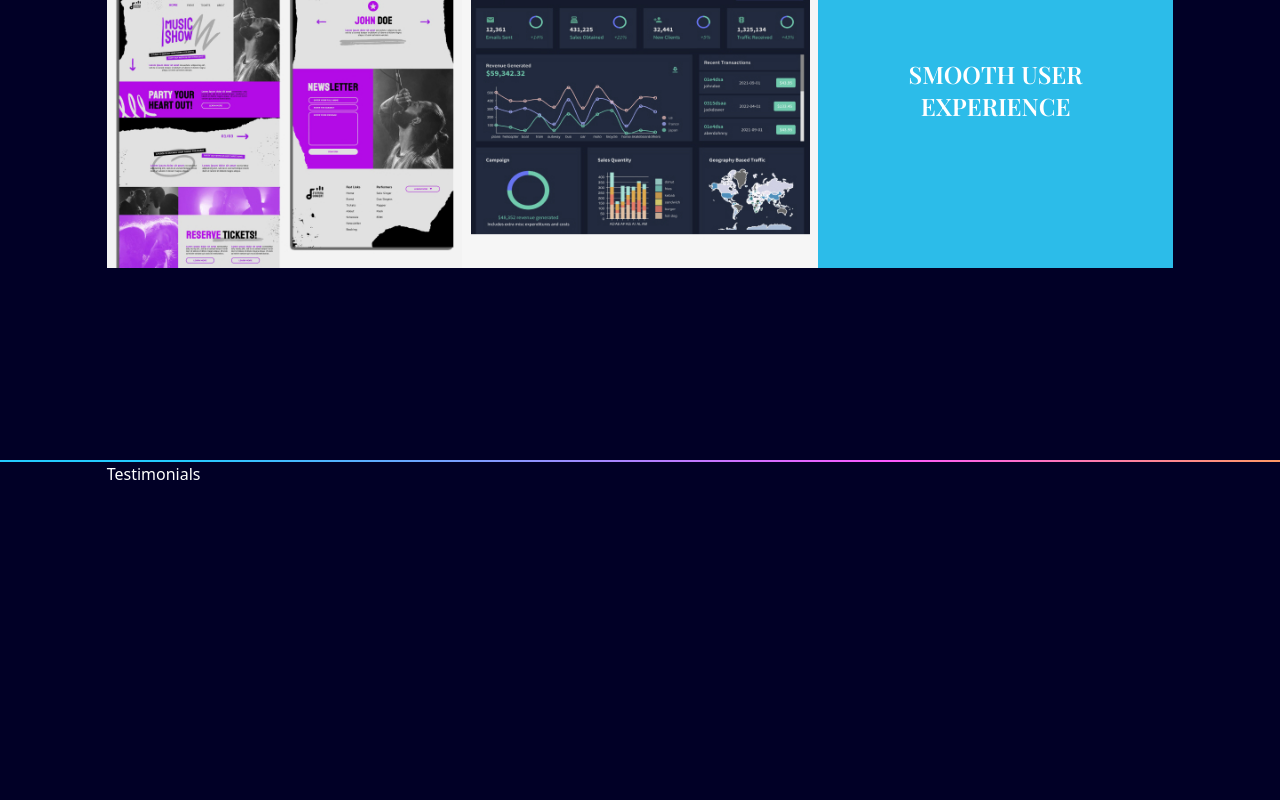
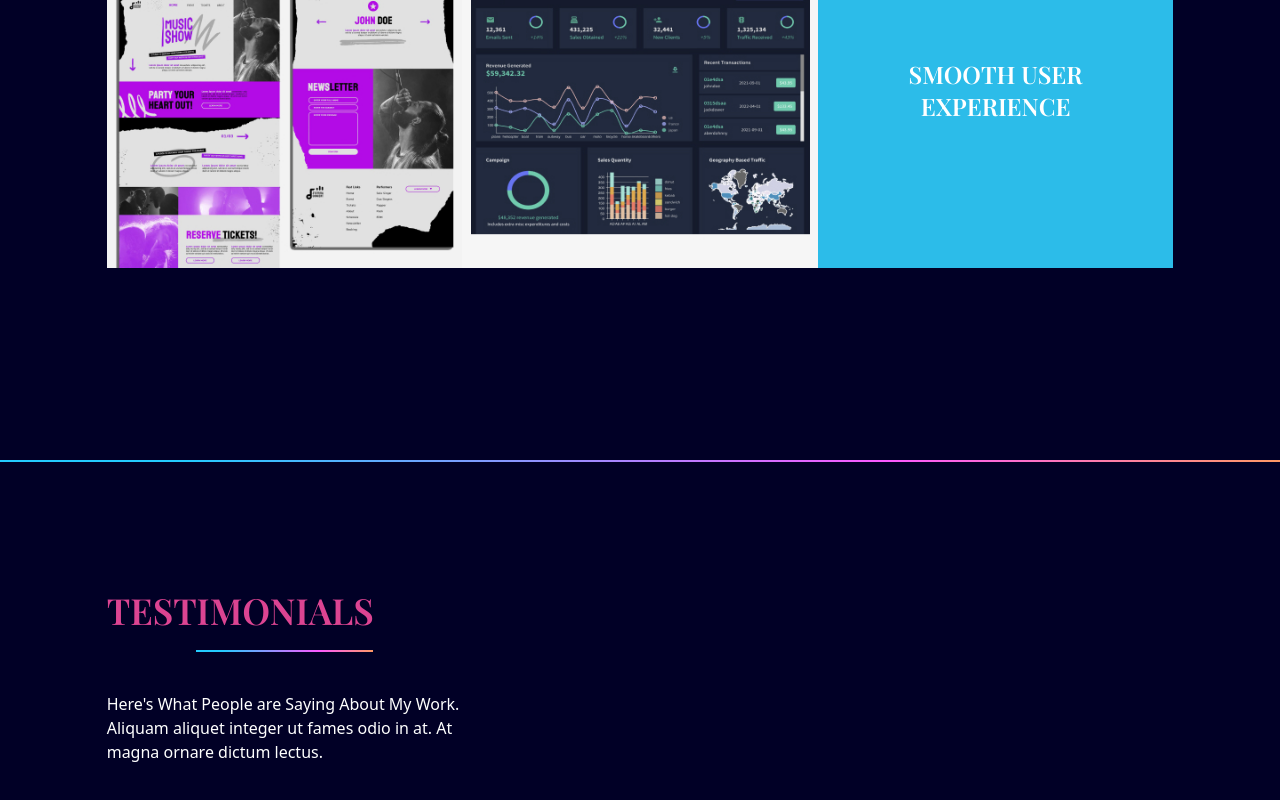
Before and after one commit to afiatamanna06/jane-esper, a React (Create React App) app: page / in a window 1280 px wide. Shown: the part 2952-3752 px from the top of the page. Before the commit the page ends 3438 px from the top, so only its background shows below. Built offline with nearby package versions, Linux system fonts and the light colour scheme.

Commit message:
Add testimonials heading

```diff
--- a/src/components/testimonials/Testimonials.tsx
+++ b/src/components/testimonials/Testimonials.tsx
@@ -1,9 +1,31 @@
-
+import LineGradient from "../common/LineGradient";
+import { motion } from "framer-motion";
 
 function Testimonials() {
+  const testimonialStyles = `mx-auto relative mx-w-[400px] h-[350px] flex flex-col justify-end pt-16 mt-48 before:absolute before:top-[-120px] before:-ml-[110px] before:left-1/2`;
   return (
-    <div>Testimonials</div>
-  )
+    <section id="testimonials" className="pt-32 pb-16">
+      <motion.div
+        className="md:w-1/3 text-center md:text-left"
+        initial="hidden"
+        whileInView="visible"
+        viewport={{ once: true, amount: 0.5 }}
+        transition={{ duration: 0.5 }}
+        variants={{
+          hidden: { opacity: 0, x: -50 },
+          visible: { opacity: 1, x: 0 },
+        }}
+      >
+        <p className="font-playfair font-semibold text-4xl mb-5 text-red">
+            TESTIMONIALS
+        </p>
+        <LineGradient width="mx-auto w-2/4" />
+        <p className="mt-10">
+            Here's What People are Saying About My Work. Aliquam aliquet integer ut fames odio in at. At magna ornare dictum lectus.
+        </p>
+      </motion.div>
+    </section>
+  );
 }
 
-export default Testimonials
+export default Testimonials;
```
